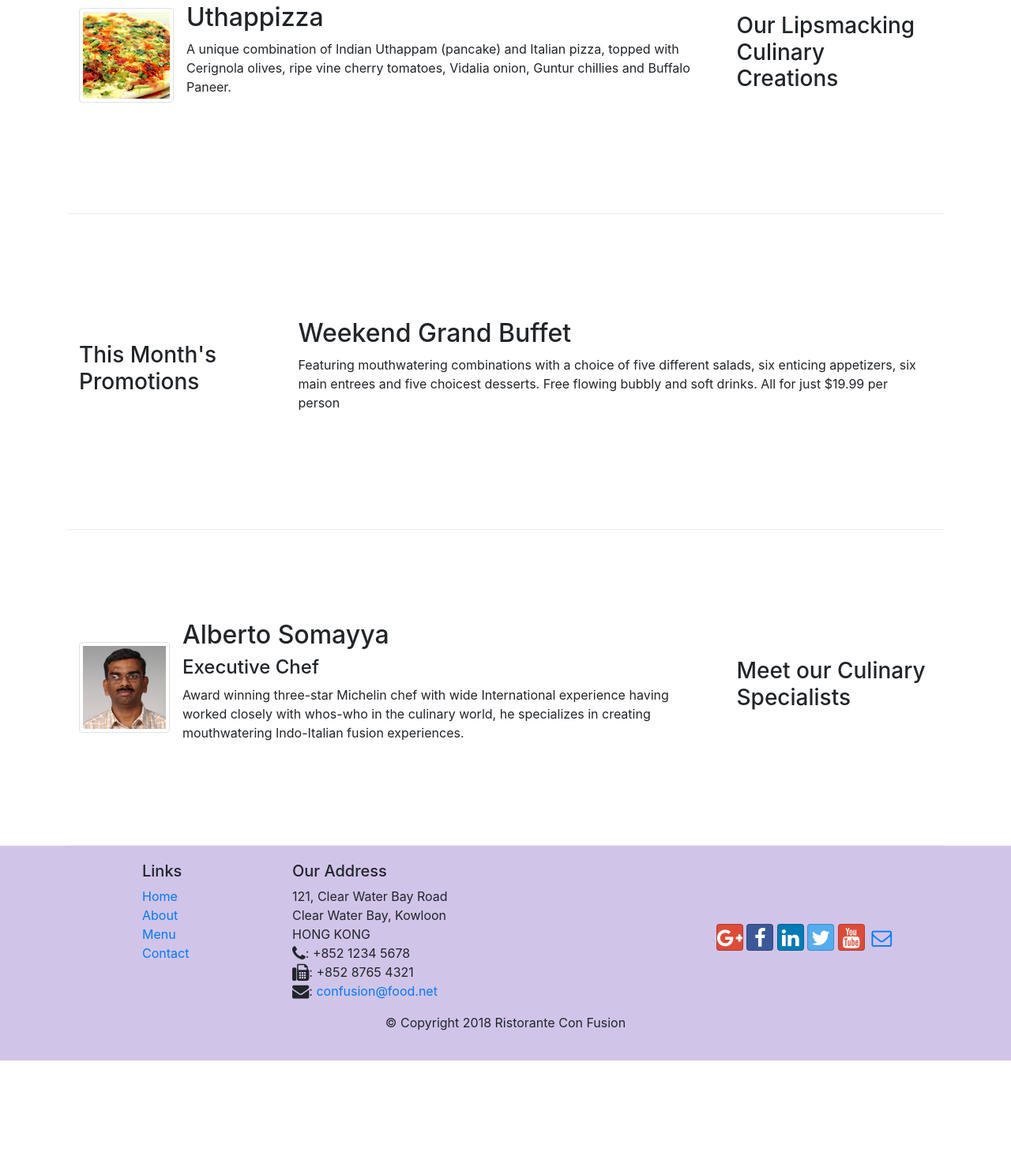
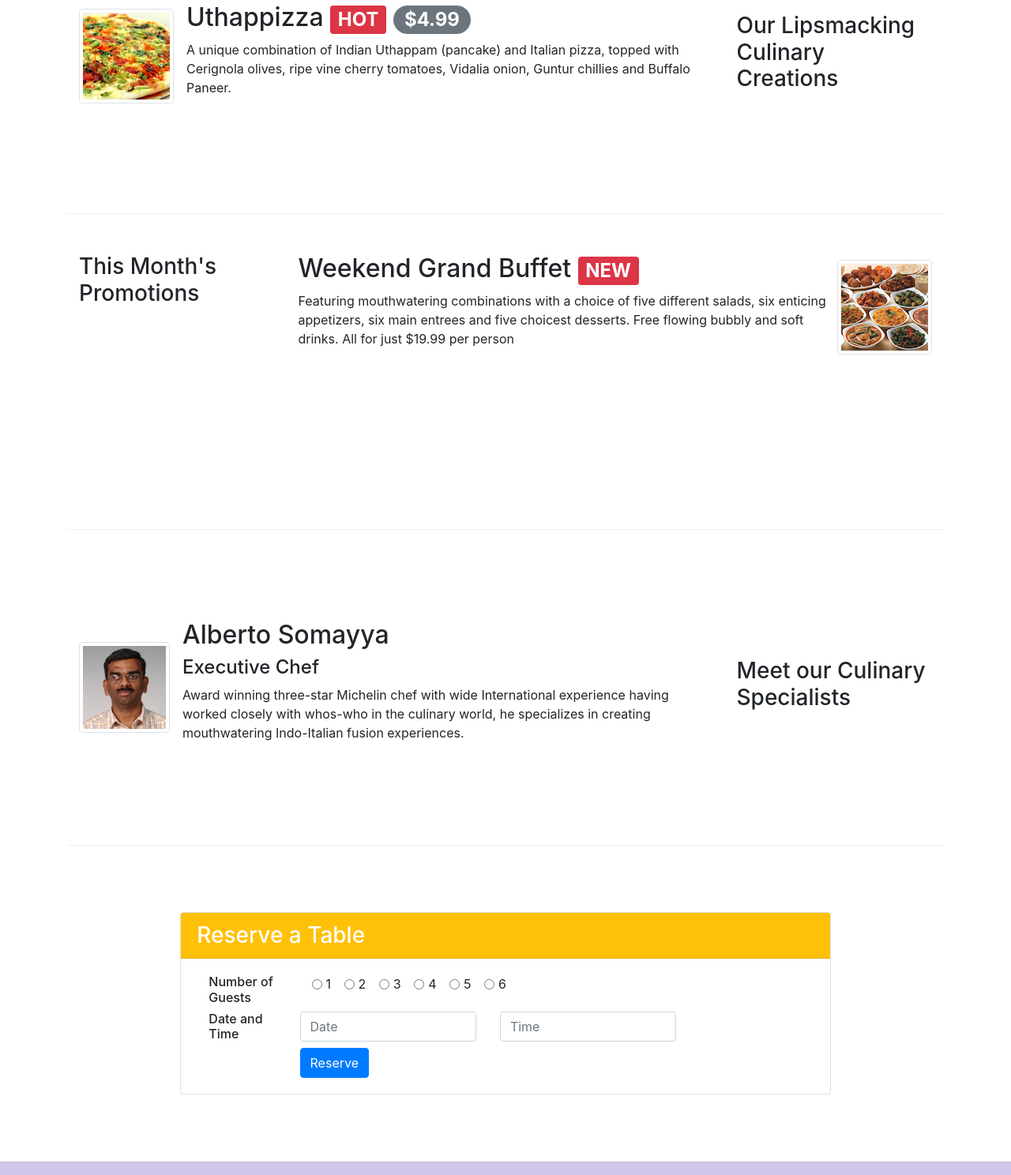
Before and after one commit to Iggelds/Coursera-Bootstrap, a website: page index.html in a window 1280 px wide. Shown: the part 463-1951 px from the top of the page at 79% size. Before the commit the page ends 1806 px from the top, so only its background shows below. Drawn offline with nearby package versions, Linux system fonts and the light colour scheme.

Commit message:
Assignment 2

```diff
--- a/index.html
+++ b/index.html
@@ -41,8 +41,12 @@
                     <h1>Ristorante con Fusion</h1>
                     <p>We take inspiration from the World's best cuisines, and create a unique fusion experience. Our lipsmacking creations will tickle your culinary senses!</p>
                 </div>
-                <div class="col-12 col-sm align-self-center">
+                <div class="col-12 col-sm-3 align-self-center">
                     <img src="/img/logo.png" class="img-fluid">
+                </div>
+                <div class="col-12 col-sm-3 align-self-center">
+                    <a href="#Reserve"><button type="submit" role="button" class="btn btn-warning btn-block btn-sm" >Reserve Table</button></a>
+
                 </div>
             </div>
         </div>
@@ -57,21 +61,26 @@
                 <div class="media">
                     <img class="d-flex mr-3 img-thumbnail align-self-center" src="img/uthappizza.png" alt="uthappizza">
                     <div class="media-body">
-                        <h2 class="mt-0">Uthappizza</h2>
-                        <p>A unique combination of Indian Uthappam (pancake) and Italian pizza, topped with Cerignola olives, ripe vine cherry tomatoes, Vidalia onion, Guntur chillies and Buffalo Paneer.</p>
+                        <h2 class="mt-0">Uthappizza <span class="badge badge-danger">HOT</span> <span class="badge badge-pill badge-secondary">$4.99</span></h2>
+                        <p class="d-none d-sm-block">A unique combination of Indian Uthappam (pancake) and Italian pizza, topped with Cerignola olives, ripe vine cherry tomatoes, Vidalia onion, Guntur chillies and Buffalo Paneer.</p>
                     </div>
                 </div>
             </div>
         </div>
 
 
-        <div class="row row-content align-items-center">
+        <div class="row row-content align-items-right">
             <div class="col-12 col-sm-4 col-md-3">
                 <h3>This Month's Promotions</h3>
             </div>
             <div class="col col-sm col-md">
-                <h2>Weekend Grand Buffet</h2>
-                <p>Featuring mouthwatering combinations with a choice of five different salads, six enticing appetizers, six main entrees and five choicest desserts. Free flowing bubbly and soft drinks. All for just $19.99 per person </p>
+                <div class="media">
+                    <div class="media-body">
+                        <h2 class="mt-0">Weekend Grand Buffet <span class="badge badge-danger">NEW</span></h2>
+                        <p class="d-none d-sm-block">Featuring mouthwatering combinations with a choice of five different salads, six enticing appetizers, six main entrees and five choicest desserts. Free flowing bubbly and soft drinks. All for just $19.99 per person </p>
+                    </div>
+                    <img class="d-flex img-thumbnail align-self-center" src="img/buffet.png" alt="buffet">
+                </div>
             </div>
         </div>
 
@@ -85,12 +94,89 @@
                     <div class="media-body">
                         <h2 class="mt-0">Alberto Somayya</h2>
                         <h4>Executive Chef</h4>
-                        <p>Award winning three-star Michelin chef with wide International experience having worked closely with whos-who in the culinary world, he specializes in creating mouthwatering Indo-Italian fusion experiences. </p>
+                        <p class="d-none d-sm-block">Award winning three-star Michelin chef with wide International experience having worked closely with whos-who in the culinary world, he specializes in creating mouthwatering Indo-Italian fusion experiences. </p>
                     </div>
                 </div>
             </div>
         </div>
     </div>
+
+    <div class="row row-content align-items-center">
+
+        <div class="col-12 col-sm-8 offset-sm-2">
+
+            <div class="card">
+                <form id="Reserve">
+
+                    <h3 class="card-header bg-warning text-white">Reserve a Table</h3>
+
+                    <div class="card-body">
+
+                        <div class="container">
+
+                            <div class="row">
+                                <div class="col-12 col-sm-2">
+                                    <h6>Number of Guests</h6>
+                                </div>
+
+                                <div class="col-12 col-sm-6">
+                                    <div class="form-check form-check-inline">
+                                        <input class="form-check-input" type="radio" name="inlineRadioOptions" id="inlineRadio1" value="option1">
+                                        <label class="form-check-label" for="inlineRadio1">1</label>
+                                    </div>
+                                    <div class="form-check form-check-inline">
+                                        <input class="form-check-input" type="radio" name="inlineRadioOptions" id="inlineRadio2" value="option2">
+                                        <label class="form-check-label" for="inlineRadio2">2</label>
+                                    </div>
+                                    <div class="form-check form-check-inline">
+                                        <input class="form-check-input" type="radio" name="inlineRadioOptions" id="inlineRadio3" value="option3">
+                                        <label class="form-check-label" for="inlineRadio3">3</label>
+                                    </div>
+                                    <div class="form-check form-check-inline">
+                                        <input class="form-check-input" type="radio" name="inlineRadioOptions" id="inlineRadio4" value="option4">
+                                        <label class="form-check-label" for="inlineRadio4">4</label>
+                                    </div>
+                                    <div class="form-check form-check-inline">
+                                        <input class="form-check-input" type="radio" name="inlineRadioOptions" id="inlineRadio5" value="option5">
+                                        <label class="form-check-label" for="inlineRadio5">5</label>
+                                    </div>
+                                    <div class="form-check form-check-inline">
+                                        <input class="form-check-input" type="radio" name="inlineRadioOptions" id="inlineRadio6" value="option6">
+                                        <label class="form-check-label" for="inlineRadio5">6</label>
+                                    </div>
+                                </div>
+                            </div>
+
+                            <div class="row">
+
+                                <div class="col-12 col-sm-2">
+                                    <h6>Date and Time</h6>
+                                </div>
+
+                                <div class="form row">
+                                    <div class="col-12 col-sm-5">
+                                        <input type="text" class="form-control" id="date" name="date"
+                                            placeholder="Date">
+                                    </div>
+                                    <div class="col-12 col-sm-5">
+                                        <input type="text" class="form-control" id="time" name="time"
+                                            placeholder="Time">
+                                    </div>
+                                </div>
+                            </div>
+
+                            <div class="row">
+                                <div class="offset-sm-2">
+                                    <button type="submit" class="btn btn-primary">Reserve</button>
+                                </div>
+                            </div>
+                        </div>
+                    </div>
+                </form>
+            </div>
+        </div>
+    </div>
+
 
     <footer class="footer">
         <div class="container">
@@ -138,5 +224,4 @@
     <script src="node_modules/popper.js/dist/umd/popper.min.js"></script>
     <script src="node_modules/bootstrap/dist/js/bootstrap.min.js"></script>
 </body>
-
 </html>
```
